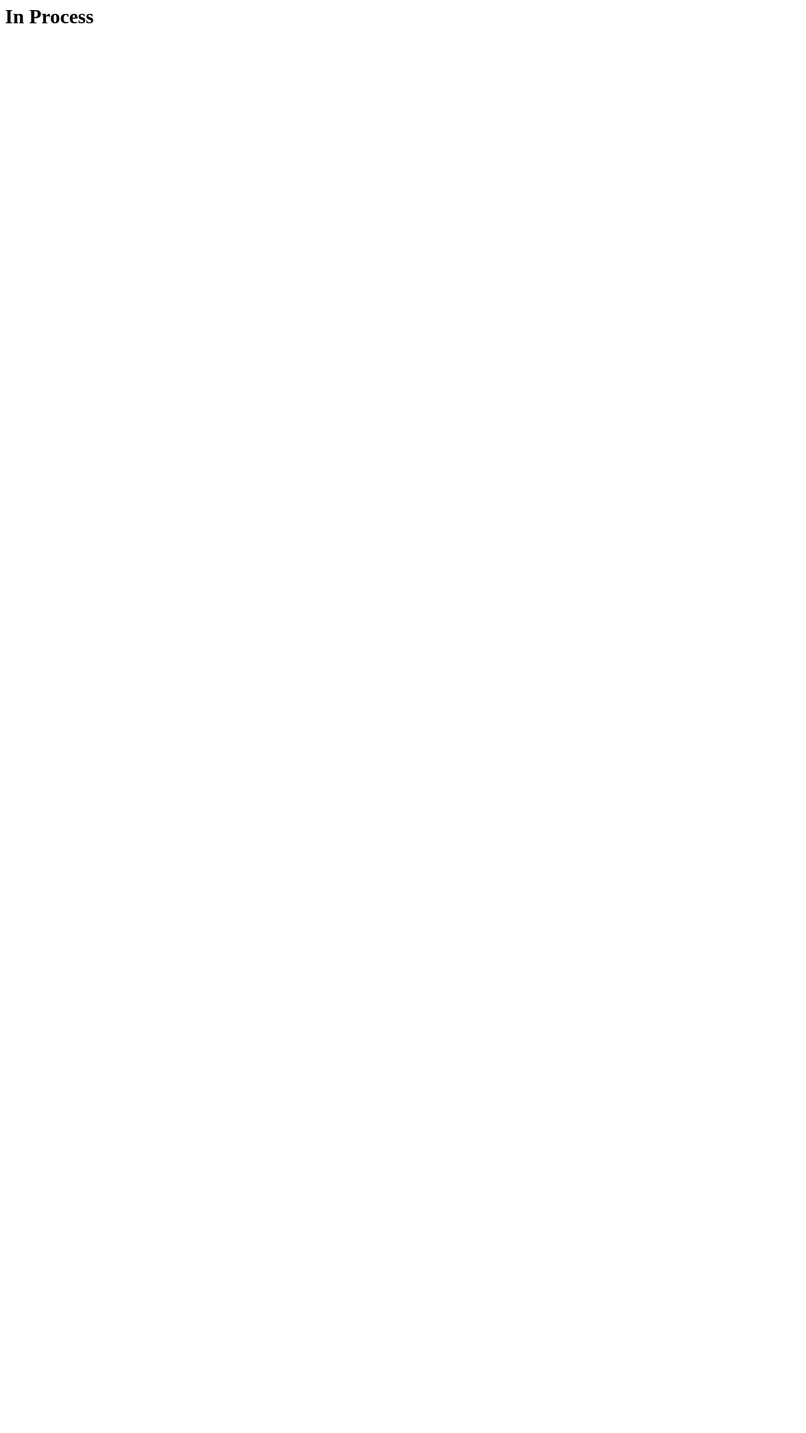
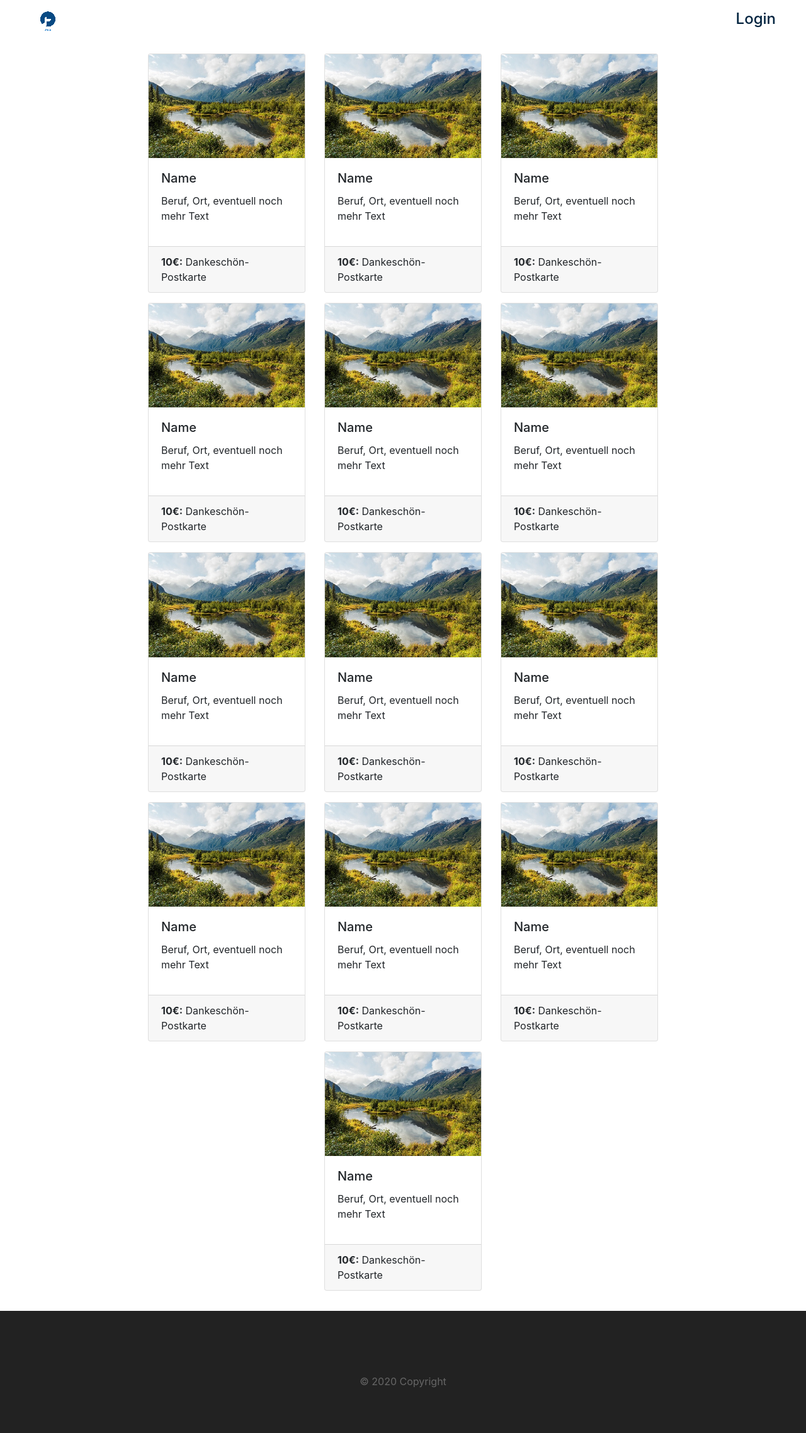
Before and after one commit to christianhpoe/wirvsvirus, a Flask app: page /listPages in a window 1280 px wide. Before the commit the page is almost empty. Shown: the whole page at 63% size. Before the commit the page ends 37 px from the top, so only its background shows below. Run offline with Flask 2, Linux system fonts and the light colour scheme; some libraries are stand-ins or nearby versions.

Commit message:
bootstrap card deck zur anzeige der einzelseiten

```diff
--- a/app.py
+++ b/app.py
@@ -170,6 +170,11 @@ def createPage():
 def deletePage():
     return "<h1>In Process<h1>"
 
+@app.route("/listPages")
+def listPages():
+    pages = [None]*13 # database query goes here
+    return render_template("listPages.html", title="Übersicht", pages=pages)
+
 @app.route("/<string:PageTitle>")
 def pageTitle(PageTitle):
     return "<h1>In Process<h1>"
--- a/templates/layout.html
+++ b/templates/layout.html
@@ -4,7 +4,7 @@
     <title>HomeServer</title>
     <meta charset="utf-8">
     <meta name="viewport" content="width=device-width, initial-scale=1">
-    <link rel="stylesheet" href="https://stackpath.bootstrapcdn.com/bootstrap/4.1.3/css/bootstrap.min.css" integrity="sha384-MCw98/SFnGE8fJT3GXwEOngsV7Zt27NXFoaoApmYm81iuXoPkFOJwJ8ERdknLPMO" crossorigin="anonymous">
+    <link rel="stylesheet" href="https://stackpath.bootstrapcdn.com/bootstrap/4.4.1/css/bootstrap.min.css" integrity="sha384-Vkoo8x4CGsO3+Hhxv8T/Q5PaXtkKtu6ug5TOeNV6gBiFeWPGFN9MuhOf23Q9Ifjh" crossorigin="anonymous">
     <link rel="stylesheet" href="{{url_for('.static', filename='main.css')}}">
   </head>
 <body>
--- /dev/null
+++ b/templates/listPages.html
@@ -0,0 +1,26 @@
+{% extends "layout.html" %}
+{% block body %}
+
+<div class="container-fluid my-3">
+  <div class="row justify-content-center">
+    <div class="col-12 col-lg-8">
+      <div class="card-deck justify-content-center">
+        {% for p in pages %}
+        <div class="card mb-3" style="min-width:250px; max-width:250px;">
+          <img class="card-img-top" src={{ url_for(".static", filename="images/image.jpg") }}>
+          <div class="card-body">
+            <h5 class="card-title">Name</h5>
+            <p class="card-text">Beruf, Ort, eventuell noch mehr Text</p>
+            <a href="link/zur/seite" class="stretched-link"></a>
+          </div>
+          <div class="card-footer">
+            <strong>10€:</strong> Dankeschön-Postkarte
+          </div>
+        </div>
+        {% endfor %}
+      </div>
+    </div>
+  </div>
+</div>
+
+{% endblock %}
```
Also changed, not shown: static/images/image.jpg (added).
